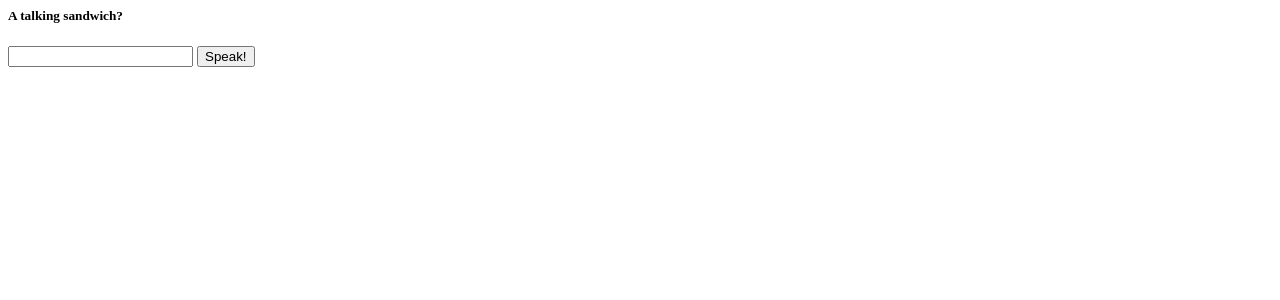
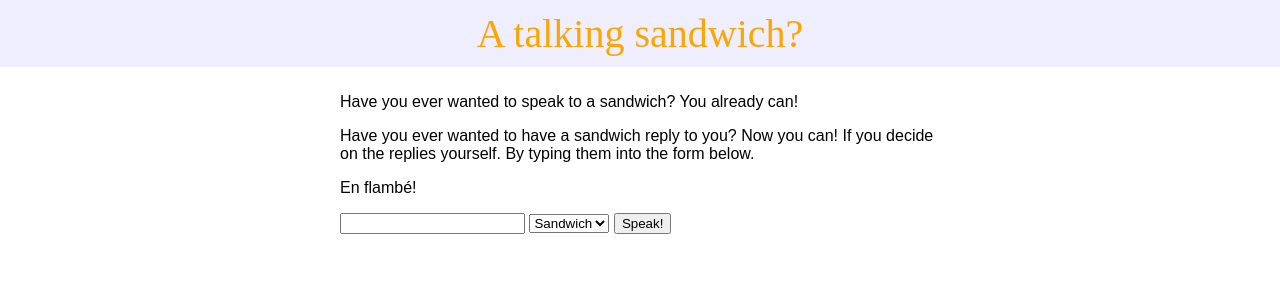
Before and after one commit to En-Flambe/en-flamb-neigh, a Flask app: page / in a window 1280 px wide. Shown: the top 300 px of the page. Run offline with Flask 2, Linux system fonts and the light colour scheme.

Commit message:
amazing accents

```diff
--- a/main.py
+++ b/main.py
@@ -44,14 +44,15 @@ def descending(ls):
 def main():
     if request.method == 'POST':
         text = request.form['text']
+        accent = request.form['Type of food']
         if text:
-            speak(text)
+            speak(text, accent)
     return render_template('main.html')
 
-def speak(text):
+def speak(text, accent):
     basename = str(uuid.uuid4()) + '.mp3'
     filename = 'generated/' + basename
-    tts = gTTS(text=text, lang='en', slow=SLOW)
+    tts = gTTS(text=text, lang=accent, slow=SLOW)
     tts.save(filename)
 
     sound = AudioSegment.from_mp3(filename)
--- a/static/style.css
+++ b/static/style.css
@@ -1,3 +1,24 @@
 body {
+  border: 0px;
+  padding: 0px;
+  margin: 0px;
+}
+
+#header {
   color: orange;
+  font-family: sans-serif bold;
+  font-size: 30pt;
+  text-align: center;
+  border: 0px;
+  padding: 10px;
+  margin: auto;
+  background-color: #eef;
 }
+
+#content {
+  margin: auto;
+  padding: 10px;
+  max-width: 600px;
+
+  font-family: sans-serif;
+}
--- a/templates/main.html
+++ b/templates/main.html
@@ -1,12 +1,27 @@
 <html>
   <head>
     <title>en-flambe-neigh</title>
+    <link rel=stylesheet type=text/css href="{{ url_for('static', filename='style.css') }}">
   </head>
   <body>
-    <h5>A talking sandwich?</h5>
-    <form method="post">
-      <input type="text" name="text">
-      <input type="submit" value="Speak!">
-    </form>
+    <div id="header">
+      A talking sandwich?
+    </div>
+    <div id="content">
+      <p>Have you ever wanted to speak to a sandwich? You already can!</p>
+      <p>Have you ever wanted to have a sandwich reply to you? Now you can! If you decide on the replies yourself. By typing them into the form below.</p>
+      <p>En flamb&eacute;!</p>
+
+      <form method="post">
+        <input type="text" name="text">
+        <select name="Type of food">
+          <option value="en">Sandwich</option>
+          <option value="it">Pizza</option>
+          <option value="fr">Snails</option>
+          <option value="jp">Sushi</option>
+        </select>
+        <input type="submit" value="Speak!">
+      </form>
+    </div>
   </body>
 </html>
```
